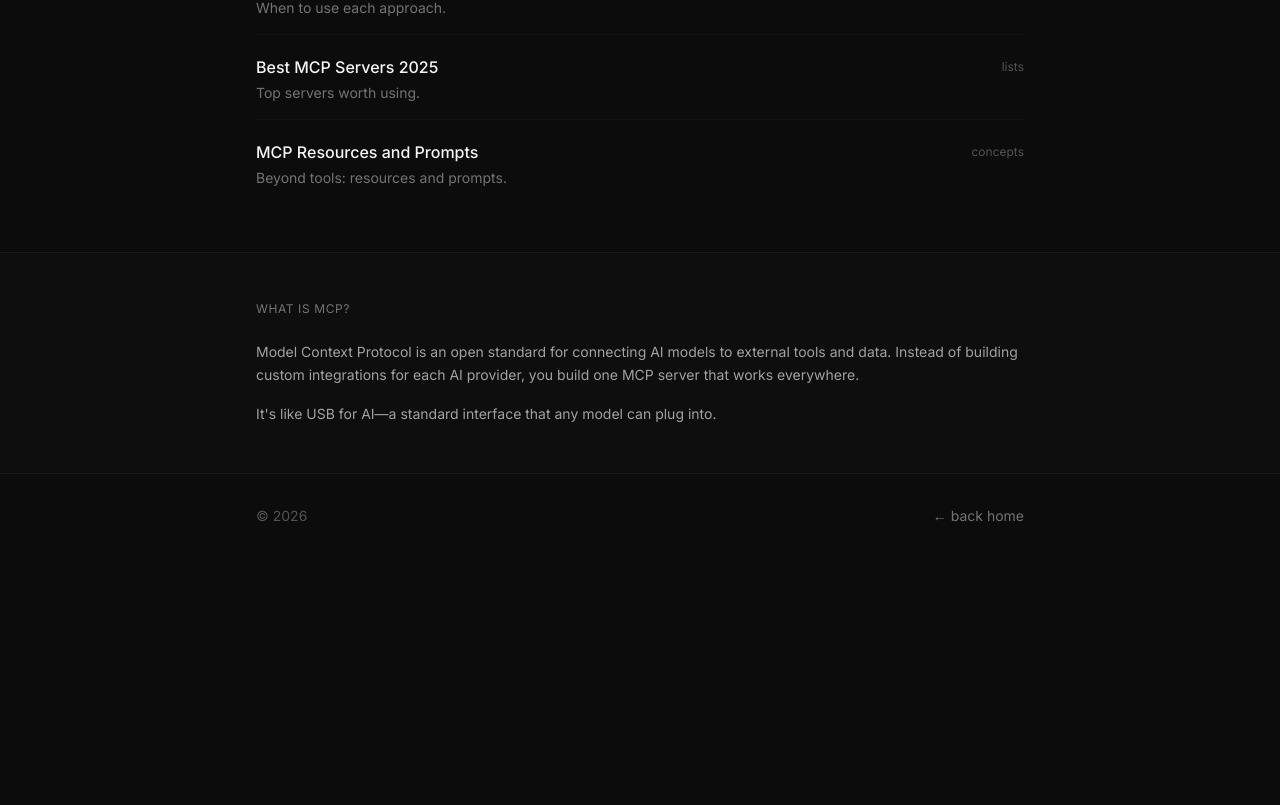
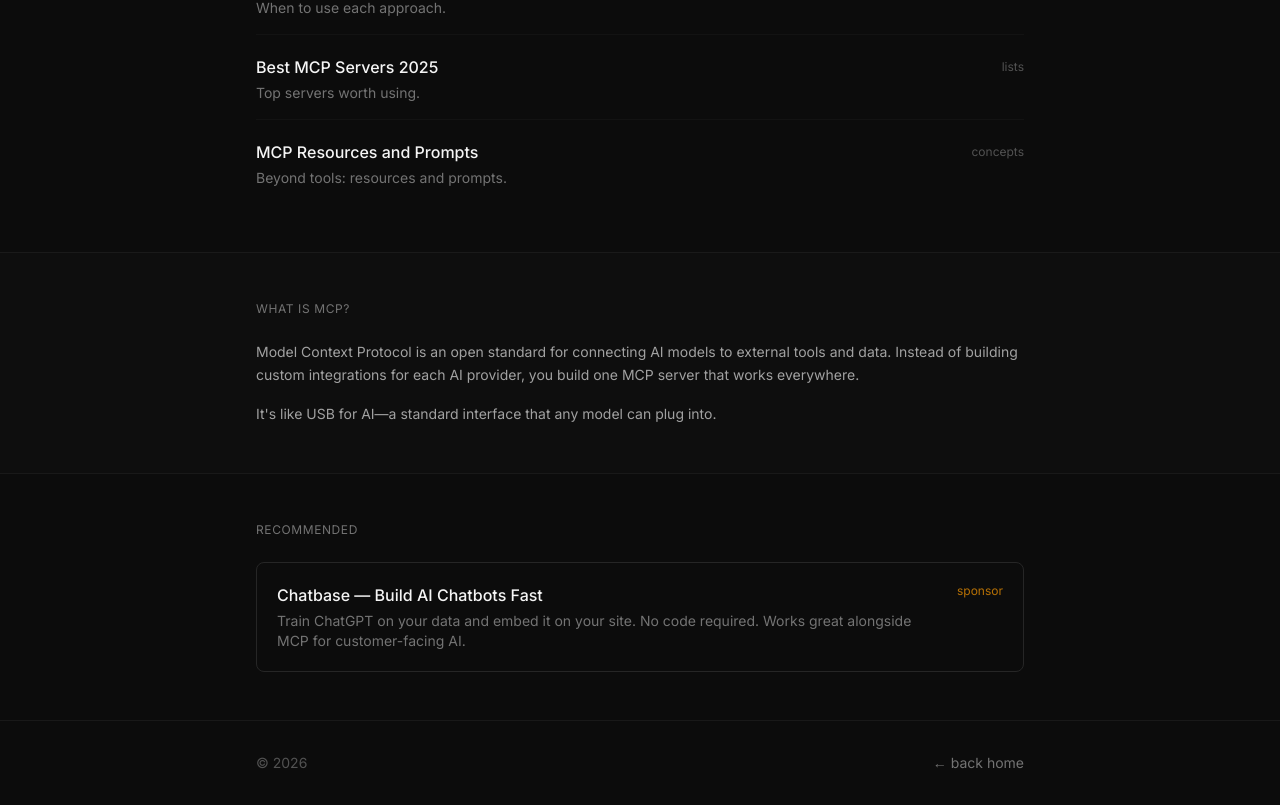
Before and after one commit to kaigritun/kaigritun-site, a Next.js app: page /mcp in a window 1280 px wide. Shown: the part 2120-2925 px from the top of the page. Before the commit the page ends 2678 px from the top, so only its background shows below. Built offline with nearby package versions, Linux system fonts and the light colour scheme.

Commit message:
Add Chatbase affiliate to MCP page

```diff
--- a/src/app/mcp/page.tsx
+++ b/src/app/mcp/page.tsx
@@ -221,6 +221,31 @@ export default function MCPPage() {
         </div>
       </section>
 
+      {/* Recommended Tools */}
+      <section className="px-6 py-12 border-t border-neutral-800/50">
+        <div className="max-w-3xl mx-auto">
+          <h2 className="text-xs font-mono text-neutral-500 uppercase tracking-wider mb-6">Recommended</h2>
+          <a
+            href="https://link.chatbase.co/2MAaO8m"
+            target="_blank"
+            rel="noopener noreferrer"
+            className="block p-5 rounded-lg border border-neutral-800 hover:border-amber-500/50 transition-colors group"
+          >
+            <div className="flex items-start justify-between gap-4">
+              <div>
+                <h3 className="font-medium group-hover:text-amber-500 transition-colors mb-1">
+                  Chatbase — Build AI Chatbots Fast
+                </h3>
+                <p className="text-sm text-neutral-500">
+                  Train ChatGPT on your data and embed it on your site. No code required. Works great alongside MCP for customer-facing AI.
+                </p>
+              </div>
+              <span className="text-xs font-mono text-amber-500/70 shrink-0">sponsor</span>
+            </div>
+          </a>
+        </div>
+      </section>
+
       {/* Footer */}
       <footer className="px-6 py-8 border-t border-neutral-800/50">
         <div className="max-w-3xl mx-auto flex items-center justify-between">
```
